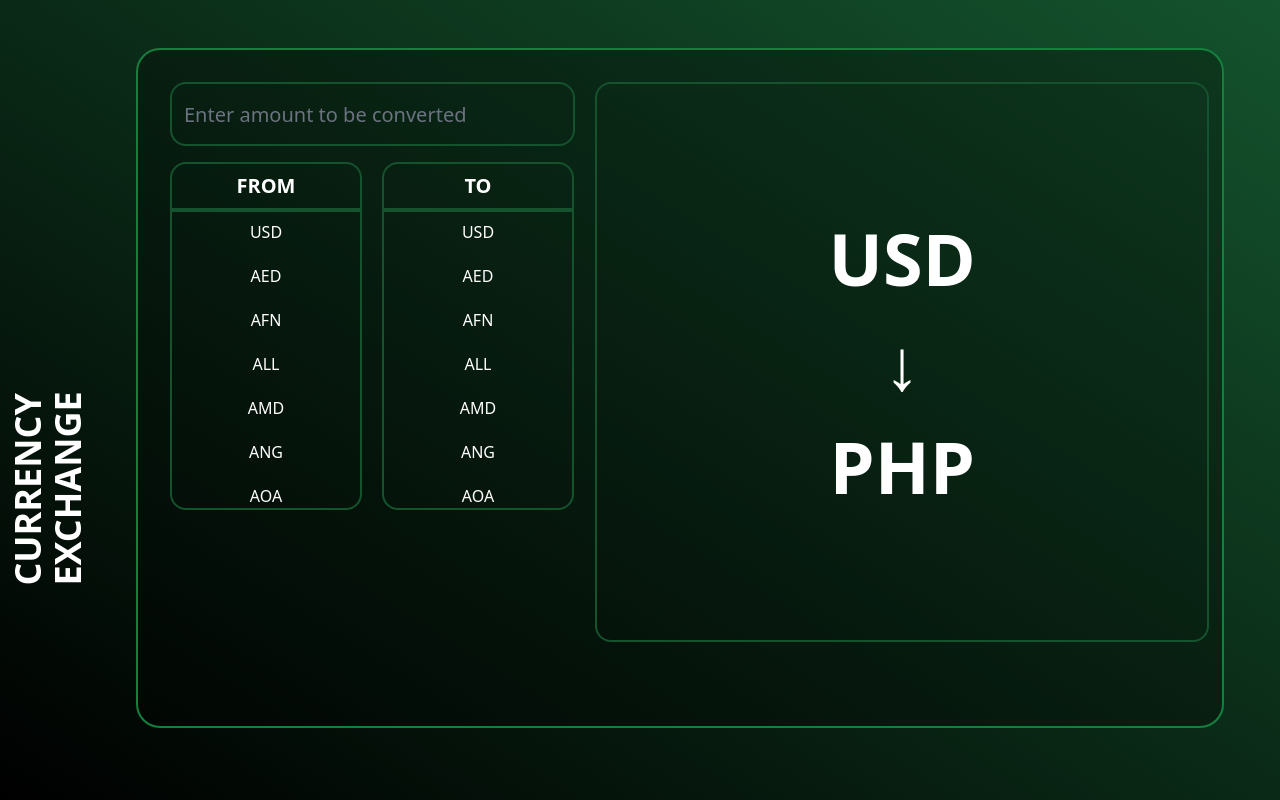
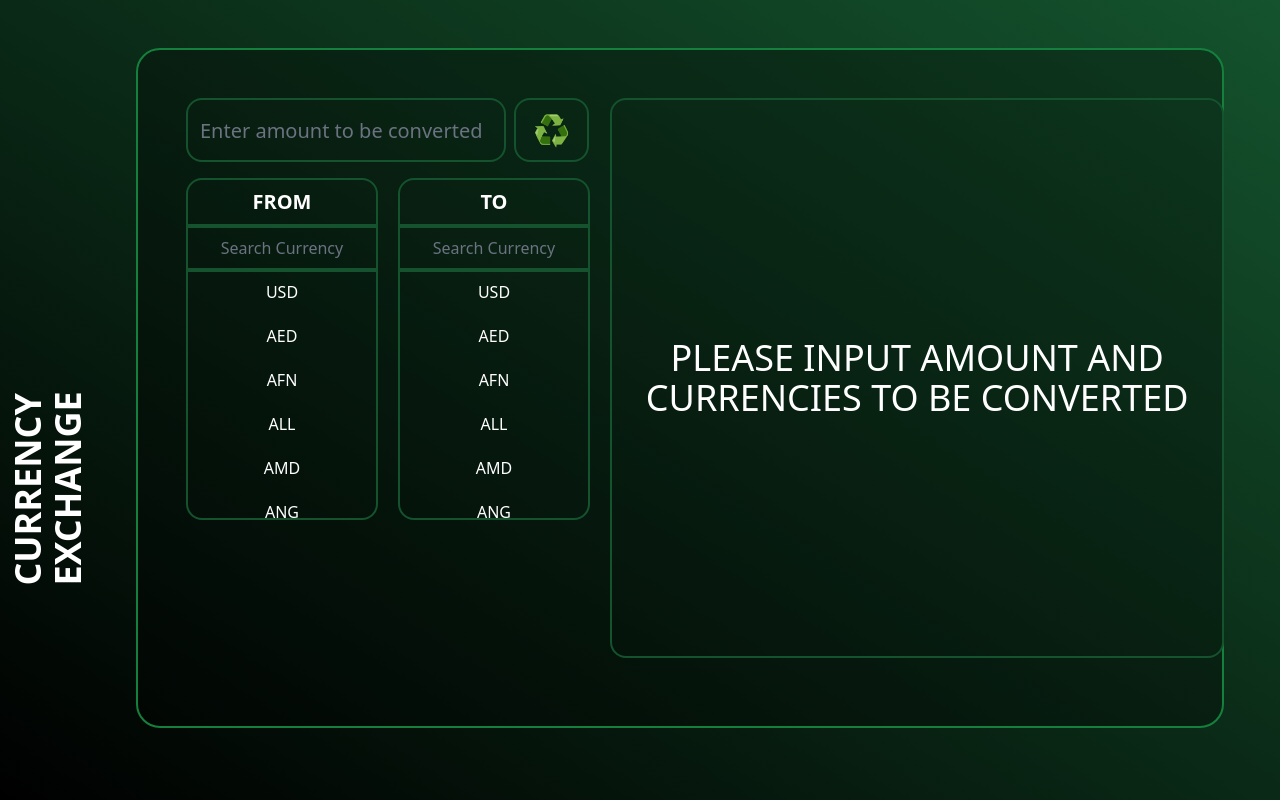
Before and after one commit to CholoRdD/Currency, a SvelteKit app in the folder CurrencyConvert/: page / in a window 1280 px wide. Built offline with nearby package versions, Linux system fonts and the light colour scheme.

Commit message:
Finished Convertion API Integration

```diff
--- a/CurrencyConvert/src/routes/+page.svelte
+++ b/CurrencyConvert/src/routes/+page.svelte
@@ -1,9 +1,41 @@
 <script>
 	import CurrencyList from './CurrencyList.svelte';
-	import Display from './Display.svelte';
 	import Header from './Header.svelte';
 	import Output from './Output.svelte';
-	import Value from './Value.svelte';
+
+	let apiKey = 'cfa119cbaabf69fb4a42fdc1';
+	let api = `https://v6.exchangerate-api.com/v6/${apiKey}/latest/`;
+
+	let valueInput;
+	let showInput;
+	let fromConvert = ``;
+	let toConvert = ``;
+	let showFrom =``;
+	let showTo=``;
+	let exchangeOut = 0;
+	let outputStatus= false;
+
+	async function Convert() {
+		if (isFinite(valueInput) && valueInput > 0 && fromConvert && toConvert) {
+			try {
+				const response = await fetch(`${api}${fromConvert}`);
+				const data = await response.json();
+				if (data.conversion_rates) {
+					let fromExchange = data.conversion_rates[fromConvert];
+					let toExchange = data.conversion_rates[toConvert];
+					exchangeOut = (valueInput / fromExchange) * toExchange;
+					outputStatus = true;
+					showFrom = fromConvert;
+					showTo = toConvert;
+					showInput = valueInput;
+				}
+			} catch (error) {
+				alert('Error fetching exchange rates:', error);
+			}
+		} else {
+			alert('Invalid input or currency selection.');
+		}
+	}
 </script>
 
 <div class="flex min-h-screen flex-row bg-gradient-to-tr from-black to-green-900">
@@ -11,11 +43,27 @@
 		<Header />
 	</div>
 	<div
-		class="mx-10 my-12 flex h-[85vh] w-[85vw] flex-row rounded-3xl border-2 border-green-700 bg-black bg-opacity-30 p-8"
+		class="mx-10 my-12 flex h-[85vh] w-[85vw] flex-row rounded-3xl border-2 border-green-700 bg-black bg-opacity-30 p-12"
 	>
 		<div class="flex flex-row gap-5">
-			<Display />
-			<Output />
+			<div>
+				<div class="flex flex-col gap-4">
+					<div class="flex flex-row gap-2">
+						<input
+							type="text"
+							bind:value={valueInput}
+							placeholder="Enter amount to be converted"
+							class="h-16 w-[320px] rounded-2xl border-2 border-green-900 bg-transparent text-xl text-green-500 focus:border-green-500"
+						/>
+						<button
+							class="flex w-[75px] items-center justify-center rounded-2xl border-2 border-green-900 text-3xl hover:border-green-600 hover:bg-green-900"
+							on:click={() => Convert()}>♻</button
+						>
+					</div>
+					<CurrencyList bind:selectTo={toConvert} bind:selectFrom={fromConvert} />
+				</div>
+			</div>
+			<Output from={showFrom} to={showTo} amount={showInput} exchange={exchangeOut.toFixed(4)} hide={outputStatus}  />
 		</div>
 	</div>
 </div>
--- a/CurrencyConvert/src/routes/CurrencyList.svelte
+++ b/CurrencyConvert/src/routes/CurrencyList.svelte
@@ -1,29 +1,54 @@
 <script>
-	let apiKey = 'cfa119cbaabf69fb4a42fdc1';
-	let api = `https://v6.exchangerate-api.com/v6/${apiKey}/latest/USD`;
 	import { currency } from './CurrencyArray.js';
-	let title = '';
 
-	// function titleChange(code) {
-	//  title = code;
-	// };
+	export let selectFrom = currency[0];
+	export let selectTo = currency[111];
+
+	let searchFrom = '';
+	let searchTo = '';
+
+	// Filtered arrays for the buttons
+	$: filterFrom = currency.filter((code) =>
+		code.toLowerCase().includes(searchFrom.toLowerCase())
+	);
+	$: filterTo = currency.filter((code) =>
+		code.toLowerCase().includes(searchTo.toLowerCase())
+	);
+
+	function selectBtn(type, code) {
+		if (type === `from`) {
+			selectFrom = code;
+		} else if (type === `to`) {
+			selectTo = code;
+		}
+	}
 </script>
 
 <div class="flex flex-row gap-5">
 	<div>
-		<p
-			class="flex h-12 w-48 flex-wrap items-center justify-center gap-1
+		<div
+			class="flex flex-col h-12 w-48 flex-wrap items-center justify-center gap-1
 	overflow-scroll overflow-x-hidden rounded-t-2xl border-2 border-green-900 bg-transparent text-xl font-bold text-white"
 		>
 			FROM
-		</p>
+	</div>
+		<!-- Search Bar for FROM -->
+		<input
+			type="text"
+			bind:value={searchFrom}
+			placeholder="Search Currency"
+			class="w-48 border-2 border-green-900 bg-transparent p-2 text-white text-center"
+		/>
 		<div
-			class="flex h-[300px] w-48 flex-wrap items-center justify-center gap-1
+			class="flex h-[250px] w-48 flex-wrap items-center justify-center gap-1
         overflow-scroll overflow-x-hidden rounded-b-2xl border-2 border-green-900 bg-transparent text-white"
 		>
-			{#each currency as code}
-				<button class="h-10 w-full border-blue-800 hover:bg-green-600 hover:font-bold"
-					>{code}</button
+			{#each filterFrom as code}
+				<button
+					class="h-10 w-full border-blue-800 hover:bg-green-800 {selectFrom === code
+						? `bg-green-600 font-bold`
+						: ``}"
+					on:click={() => selectBtn(`from`, code)}>{code}</button
 				>
 			{/each}
 		</div>
@@ -36,13 +61,23 @@
 		>
 			TO
 		</p>
+		<!-- Search Bar for TO -->
+		<input
+			type="text"
+			bind:value={searchTo}
+			placeholder="Search Currency"
+			class="w-48 border-2 border-green-900 bg-transparent p-2 text-white text-center"
+		/>
 		<div
-			class="flex h-[300px] w-48 flex-wrap items-center justify-center gap-1
+			class="flex h-[250px] w-48 flex-wrap items-center justify-center gap-1
         overflow-scroll overflow-x-hidden rounded-b-2xl border-2 border-green-900 bg-transparent text-white"
 		>
-			{#each currency as code}
-				<button class="h-10 w-full border-blue-800 hover:bg-green-600 hover:font-bold"
-					>{code}</button
+			{#each filterTo as code}
+				<button
+					class="h-10 w-full border-blue-800 hover:bg-green-600 hover:font-bold {selectTo === code
+						? `bg-green-600 font-bold`
+						: ``} transition-all duration-200"
+					on:click={() => selectBtn(`to`, code)}>{code}</button
 				>
 			{/each}
 		</div>
--- a/CurrencyConvert/src/routes/Output.svelte
+++ b/CurrencyConvert/src/routes/Output.svelte
@@ -1,5 +1,19 @@
-<div class="w-[48vw] h-[70vh] flex justify-center items-center text-white text-7xl font-bold flex-col gap-8 bg-transparent border-2 border-green-900 rounded-2xl">
-    <p>USD</p>
-    <p>↓</p>
-    <p>PHP</p>
+<script>
+	let { from, to, amount, exchange, hide } = $props();
+
+</script>
+
+<div
+	class="flex h-[70vh] w-[48vw] flex-col items-center justify-center gap-8 rounded-2xl border-2 border-green-900 bg-transparent text-7xl font-bold text-white overflow-hidden"
+>
+	<div class="{hide ? 'flex flex-row' : 'hidden'} gap-5 border-2 border-green-800 px-4 pt-1 pb-4 rounded-2xl">
+        <p>{amount}</p>
+		<p class="text-5xl flex justify-center items-end font-mono">{from}</p>
+	</div>
+	<p class="{hide ? 'flex flex-row' : 'hidden'}">↓</p>
+	<div class="{hide ? 'flex flex-row' : 'hidden'} gap-5">
+        <p>{exchange}</p>
+		<p class="text-5xl flex justify-center items-end font-mono">{to}</p>
+	</div>
+    <p class="{hide ? 'hidden' : 'flex flex-row'} text-4xl justify-center items-center text-center font-thin"> PLEASE INPUT AMOUNT AND CURRENCIES TO BE CONVERTED</p>
 </div>
--- a/CurrencyConvert/src/routes/Value.svelte
+++ /dev/null
@@ -1,11 +0,0 @@
-<div>
-	<div
-		class="flex h-12 w-64 items-center justify-start rounded-t-2xl bg-blue-900 px-10 text-3xl text-white"
-	>
-		PHL PESO
-	</div>
-	<div class="flex flex-row">
-		<button class="bg-blue-700 w-24 h-12 text-white text-3xl"> PHP </button>
-        <input type="text" class="bg-blue-500 w-96 h-36 text-8xl text-center text-white">
-	</div>
-</div>
```
Also changed, not shown: CurrencyConvert/src/routes/Display.svelte (+0 -9 lines).
